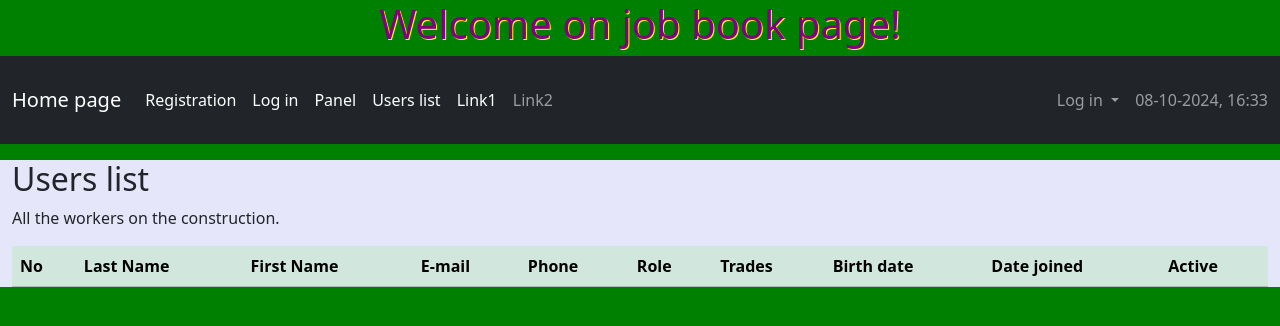
After one commit to 117marta/job_book, a Django app: template users/templates/users/users_all.html in a window 1280 px wide. The commit adds this page. Shown: the top 326 px of the page. Run offline with Django 5.2, Linux system fonts and the light colour scheme; the template is opened without the code that fills it, so the values that code supplies are empty; some libraries are stand-ins or nearby versions.

Commit message:
Create an all users page

```diff
--- a/home_page/templates/home_page/base.html
+++ b/home_page/templates/home_page/base.html
@@ -30,6 +30,9 @@
                     </li>
                     <li class="nav-item">
                         <a class="nav-link active" aria-current="page" href="{% url "panel" %}">Panel</a>
+                    </li>
+                    <li class="nav-item">
+                        <a class="nav-link active" aria-current="page" href="{% url "users-all" %}">Users list</a>
                     </li>
                     <li class="nav-item">
                         <a class="nav-link active" aria-current="page" href="#">Link1</a>
--- /dev/null
+++ b/users/templates/users/users_all.html
@@ -0,0 +1,50 @@
+{% extends "home_page/base.html" %}
+
+
+{% block title %}{{ block.super }} Users{% endblock %}
+
+{% block content %}
+
+    <div class="container-fluid" style="background-color:lavender;">
+        <h2>Users list</h2>
+        <p>All the workers on the construction.</p>
+
+        <table class="table table-striped table-hover table-success">
+            <thead>
+                <tr>
+                    <th>No</th>
+                    <th>Last Name</th>
+                    <th>First Name</th>
+                    <th>E-mail</th>
+                    <th>Phone</th>
+                    <th>Role</th>
+                    <th>Trades</th>
+                    <th>Birth date</th>
+                    <th>Date joined</th>
+                    <th>Active</th>
+                </tr>
+            </thead>
+            <tbody>
+                {% for user in users %}
+                    <tr>
+                        <td>{{ forloop.counter }}</td>
+                        <td>{{ user.last_name }}</td>
+                        <td>{{ user.first_name }}</td>
+                        <td>{{ user.email }}</td>
+                        <td>{{ user.phone }}</td>
+                        <td>{{ user.get_role_display }}</td>
+                        <td>
+                            {% for trade in user.trade.all %}
+                                <span class="badge bg-secondary" >{{ trade }}</span>
+                            {% endfor %}
+                        </td>
+                        <td>{{ user.birth_date | date:"m-d-Y" }}</td>
+                        <td>{{ user.date_joined | date:"m-d-Y" }}</td>
+                        <td>{{ user.is_active }}</td>
+                    </tr>
+                {% endfor %}
+            </tbody>
+        </table>
+    </div>
+
+{% endblock %}
--- a/users/urls.py
+++ b/users/urls.py
@@ -7,4 +7,5 @@ urlpatterns = [
     path("login/", views.log_in, name="login"),
     path("logout/", views.log_out, name="logout"),
     path("panel/", views.panel, name="panel"),
+    path("users-all/", views.users_all, name="users-all"),
 ]
```
Also changed, not shown: users/tests/test_views.py (+32 -0 lines), users/views.py (+7 -0 lines).
